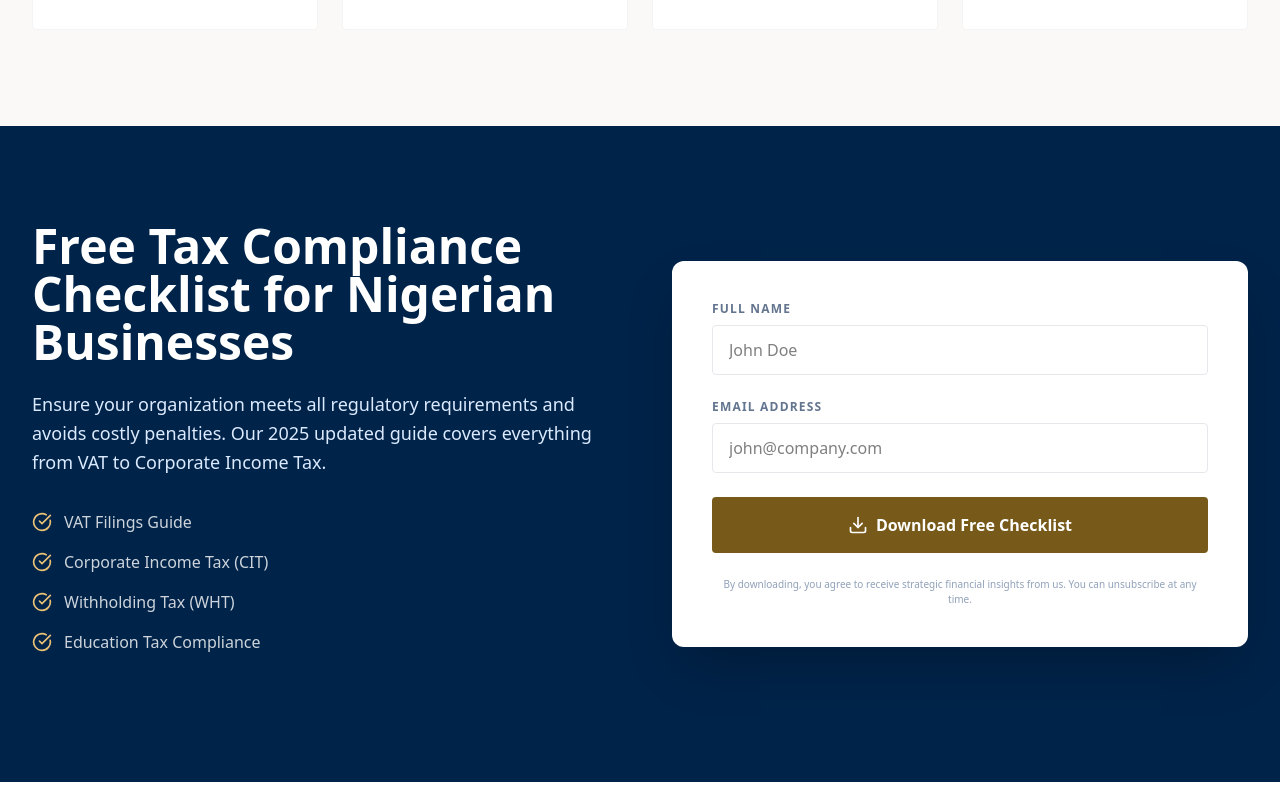
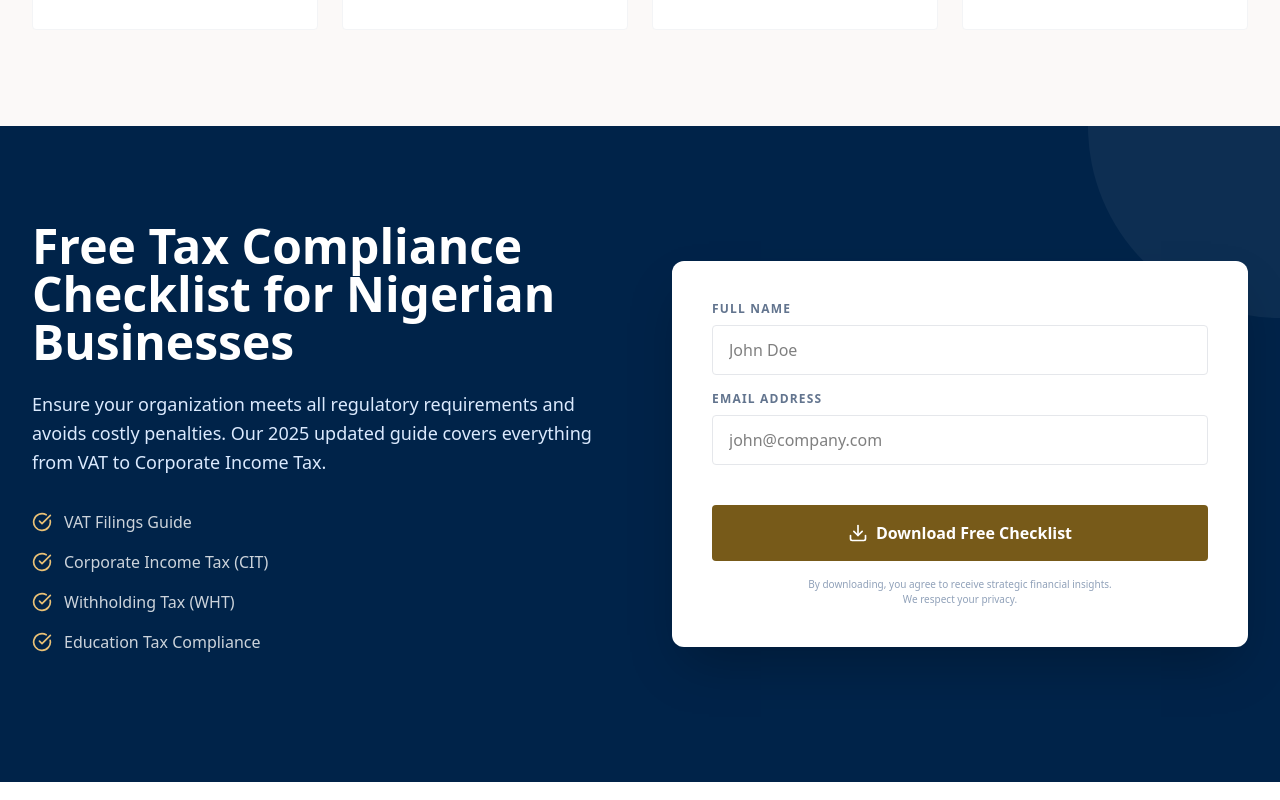
Before and after one commit to Sierra-Nichmanel/Africentric-Services, a Next.js app: page / in a window 1280 px wide. Shown: the part 2660-3460 px from the top of the page. Built offline with nearby package versions, Linux system fonts and the light colour scheme.

Commit message:
Integrated Google Sheets lead capture and added interactive button enhancements (tactile feedback, progress bars)

```diff
--- a/src/app/api/contact/route.ts
+++ b/src/app/api/contact/route.ts
@@ -1,22 +1,62 @@
 import { NextResponse } from "next/server";
+import fs from "fs";
+import path from "path";
 
 export async function POST(req: Request) {
   try {
     const body = await req.json();
     const { name, email, phone, service, message } = body;
 
-    // Here you would typically integrate with Resend or Nodemailer
-    console.log("Contact Form Submission:", { name, email, phone, service, message });
+    // 1. Log to server console
+    console.log("New Contact Form Submission:", { name, email, service });
 
-    // For now, we simulate success
+    // 2. Forward to Google Sheets if configured
+    const webhookUrl = process.env.GOOGLE_SHEETS_WEBHOOK_URL;
+    if (webhookUrl) {
+      try {
+        await fetch(webhookUrl, {
+          method: "POST",
+          headers: { "Content-Type": "application/json" },
+          body: JSON.stringify({
+            name,
+            email,
+            phone,
+            service,
+            message,
+            type: "Contact Form Submission",
+            date: new Date().toLocaleString()
+          }),
+        });
+      } catch (webhookError) {
+        console.error("Google Sheets Webhook failed:", webhookError);
+      }
+    }
+
+    // 3. Backup to local storage
+    const dataDir = path.join(process.cwd(), "data");
+    if (!fs.existsSync(dataDir)) {
+      fs.mkdirSync(dataDir);
+    }
+
+    const filePath = path.join(dataDir, "contacts.json");
+    let contacts = [];
+    if (fs.existsSync(filePath)) {
+      const fileData = fs.readFileSync(filePath, "utf-8");
+      contacts = JSON.parse(fileData);
+    }
+
+    contacts.push({ ...body, date: new Date().toISOString() });
+    fs.writeFileSync(filePath, JSON.stringify(contacts, null, 2));
+
     return NextResponse.json({
       success: true,
-      message: "Submission received. Our team will contact you shortly."
+      message: "Message received! We will contact you shortly."
     });
   } catch (error) {
+    console.error("Contact form error:", error);
     return NextResponse.json({
       success: false,
-      message: "There was an error processing your request."
+      message: "Error processing request."
     }, { status: 500 });
   }
 }
--- a/src/app/api/lead-magnet/route.ts
+++ b/src/app/api/lead-magnet/route.ts
@@ -7,10 +7,30 @@ export async function POST(req: Request) {
     const body = await req.json();
     const { name, email } = body;
 
-    // Log the lead
+    // 1. Log to server console
     console.log("New Lead Magnet Capture:", { name, email });
 
-    // Store in a local JSON for lead tracking (simple implementation)
+    // 2. Forward to Google Sheets if configured
+    const webhookUrl = process.env.GOOGLE_SHEETS_WEBHOOK_URL;
+    if (webhookUrl) {
+      try {
+        await fetch(webhookUrl, {
+          method: "POST",
+          headers: { "Content-Type": "application/json" },
+          body: JSON.stringify({
+            name,
+            email,
+            type: "Tax Checklist Download",
+            date: new Date().toLocaleString()
+          }),
+        });
+      } catch (webhookError) {
+        console.error("Google Sheets Webhook failed:", webhookError);
+        // We continue anyway so the user doesn't see a failure if the sheet is down
+      }
+    }
+
+    // 3. Store in a local JSON (as a backup)
     const dataDir = path.join(process.cwd(), "data");
     if (!fs.existsSync(dataDir)) {
       fs.mkdirSync(dataDir);
@@ -31,6 +51,7 @@ export async function POST(req: Request) {
       message: "Checklist sent to your email!"
     });
   } catch (error) {
+    console.error("Lead capture error:", error);
     return NextResponse.json({
       success: false,
       message: "Error capturing lead."
--- a/src/app/globals.css
+++ b/src/app/globals.css
@@ -40,3 +40,13 @@ body {
 h1, h2, h3, h4, h5, h6 {
   font-family: var(--font-heading);
 }
+
+@layer utilities {
+  .btn-interactive {
+    @apply transition-all duration-200 active:scale-[0.97];
+  }
+
+  .glow-gold:hover {
+    box-shadow: 0 0 20px rgba(119, 90, 25, 0.2);
+  }
+}
--- a/src/components/sections/LeadMagnet.tsx
+++ b/src/components/sections/LeadMagnet.tsx
@@ -1,28 +1,61 @@
 "use client";
 
-import { useState } from "react";
-import { motion } from "framer-motion";
-import { Download, CheckCircle, Loader2 } from "lucide-react";
+import { useState, useEffect } from "react";
+import { motion, AnimatePresence } from "framer-motion";
+import { Download, CheckCircle, Loader2, Sparkles } from "lucide-react";
 
 const LeadMagnet = () => {
   const [status, setStatus] = useState<"idle" | "loading" | "success" | "error">("idle");
   const [email, setEmail] = useState("");
   const [name, setName] = useState("");
+  const [progress, setProgress] = useState(0);
+
+  useEffect(() => {
+    let interval: NodeJS.Timeout;
+    if (status === "loading") {
+      interval = setInterval(() => {
+        setProgress((prev) => (prev >= 100 ? 100 : prev + 10));
+      }, 150);
+    } else {
+      setProgress(0);
+    }
+    return () => clearInterval(interval);
+  }, [status]);
 
   const handleSubmit = async (e: React.FormEvent) => {
     e.preventDefault();
     setStatus("loading");
 
-    // Simulate API call
-    setTimeout(() => {
-      setStatus("success");
-    }, 1500);
+    try {
+      const res = await fetch("/api/lead-magnet", {
+        method: "POST",
+        headers: { "Content-Type": "application/json" },
+        body: JSON.stringify({ name, email }),
+      });
+
+      if (res.ok) {
+        // Wait for progress bar to finish for effect
+        setTimeout(() => setStatus("success"), 1500);
+      } else {
+        setStatus("error");
+      }
+    } catch (err) {
+      setStatus("error");
+    }
   };
 
   return (
-    <section className="py-24 px-8 bg-[#002349]">
-      <div className="max-w-7xl mx-auto grid lg:grid-cols-2 gap-16 items-center">
-        <div>
+    <section className="py-24 px-8 bg-[#002349] relative overflow-hidden">
+      {/* Background patterns */}
+      <div className="absolute top-0 right-0 w-96 h-96 bg-white/5 rounded-full -translate-y-1/2 translate-x-1/2" />
+
+      <div className="max-w-7xl mx-auto grid lg:grid-cols-2 gap-16 items-center relative z-10">
+        <motion.div
+          initial={{ opacity: 0, x: -30 }}
+          whileInView={{ opacity: 1, x: 0 }}
+          viewport={{ once: true }}
+          transition={{ duration: 0.8 }}
+        >
           <h2 className="text-3xl md:text-5xl font-bold text-white mb-6">
             Free Tax Compliance <br />
             Checklist for Nigerian <br />
@@ -39,31 +72,48 @@ const LeadMagnet = () => {
               </li>
             ))}
           </ul>
-        </div>
+        </motion.div>
 
-        <div className="bg-white p-10 rounded-xl shadow-2xl">
+        <motion.div
+          initial={{ opacity: 0, y: 30 }}
+          whileInView={{ opacity: 1, y: 0 }}
+          viewport={{ once: true }}
+          transition={{ duration: 0.8 }}
+          className="bg-white p-10 rounded-xl shadow-2xl relative"
+        >
+          <AnimatePresence mode="wait">
             {status === "success" ? (
               <motion.div
+                key="success"
                 initial={{ opacity: 0, scale: 0.9 }}
                 animate={{ opacity: 1, scale: 1 }}
+                exit={{ opacity: 0, scale: 0.9 }}
                 className="text-center py-8"
               >
                 <div className="w-20 h-20 bg-green-100 text-green-600 rounded-full flex items-center justify-center mx-auto mb-6">
-                <Download size={40} />
+                  <Sparkles size={40} />
                 </div>
-              <h3 className="text-2xl font-bold text-[#002349] mb-4">Checklist Sent!</h3>
+                <h3 className="text-2xl font-bold text-[#002349] mb-4">Checklist Ready!</h3>
                 <p className="text-slate-600 mb-8">
-                Please check your email (<b>{email}</b>) for the download link.
+                  Check your email (<b>{email}</b>). <br />Your comprehensive checklist is on its way.
                 </p>
                 <button
                   onClick={() => setStatus("idle")}
-                className="text-[#002349] font-bold underline"
+                  className="text-[#002349] font-bold underline hover:text-[#775a19] transition-colors"
                 >
                   Send to another email
                 </button>
               </motion.div>
             ) : (
-            <form onSubmit={handleSubmit} className="space-y-6">
+              <motion.form
+                key="form"
+                initial={{ opacity: 0 }}
+                animate={{ opacity: 1 }}
+                exit={{ opacity: 0 }}
+                onSubmit={handleSubmit}
+                className="space-y-6"
+              >
+                <div className="space-y-4">
                   <div>
                     <label className="block text-xs font-bold uppercase tracking-widest text-slate-500 mb-2">
                       Full Name
@@ -74,7 +124,7 @@ const LeadMagnet = () => {
                       value={name}
                       onChange={(e) => setName(e.target.value)}
                       placeholder="John Doe"
-                  className="w-full px-4 py-3 rounded border border-gray-200 focus:border-[#002349] focus:ring-0 transition-all outline-none"
+                      className="w-full px-4 py-3 rounded border border-gray-200 focus:border-[#002349] focus:ring-2 focus:ring-[#002349]/10 transition-all outline-none"
                     />
                   </div>
                   <div>
@@ -87,31 +137,49 @@ const LeadMagnet = () => {
                       value={email}
                       onChange={(e) => setEmail(e.target.value)}
                       placeholder="john@company.com"
-                  className="w-full px-4 py-3 rounded border border-gray-200 focus:border-[#002349] focus:ring-0 transition-all outline-none"
+                      className="w-full px-4 py-3 rounded border border-gray-200 focus:border-[#002349] focus:ring-2 focus:ring-[#002349]/10 transition-all outline-none"
                     />
                   </div>
-              <button
+                </div>
+
+                <div className="space-y-4 pt-4">
+                  <motion.button
+                    whileTap={{ scale: 0.97 }}
                     disabled={status === "loading"}
-                className="w-full bg-[#775a19] text-white py-4 rounded font-bold hover:bg-[#5d4613] transition-all flex items-center justify-center gap-2"
+                    className="w-full bg-[#775a19] text-white py-4 rounded font-bold hover:bg-[#5d4613] hover:shadow-lg transition-all flex items-center justify-center gap-2 group relative overflow-hidden"
                   >
+                    <div className="relative z-10 flex items-center gap-2">
                       {status === "loading" ? (
                         <>
                           <Loader2 className="animate-spin" />
-                    Preparing Guide...
+                          <span>Processing...</span>
                         </>
                       ) : (
                         <>
-                    <Download size={20} />
-                    Download Free Checklist
+                          <Download size={20} className="group-hover:translate-y-1 transition-transform" />
+                          <span>Download Free Checklist</span>
                         </>
                       )}
-              </button>
+                    </div>
+                    {status === "loading" && (
+                      <motion.div
+                        className="absolute inset-0 bg-[#5d4613]"
+                        initial={{ width: 0 }}
+                        animate={{ width: `${progress}%` }}
+                      />
+                    )}
+                  </motion.button>
+                  {status === "error" && (
+                    <p className="text-red-500 text-xs text-center">Connection error. Please try again.</p>
+                  )}
                   <p className="text-[10px] text-slate-400 text-center">
-                By downloading, you agree to receive strategic financial insights from us. You can unsubscribe at any time.
+                    By downloading, you agree to receive strategic financial insights. <br />We respect your privacy.
                   </p>
-            </form>
+                </div>
+              </motion.form>
             )}
-        </div>
+          </AnimatePresence>
+        </motion.div>
       </div>
     </section>
   );
```
Lines whose indentation alone changed are shown as unchanged.
